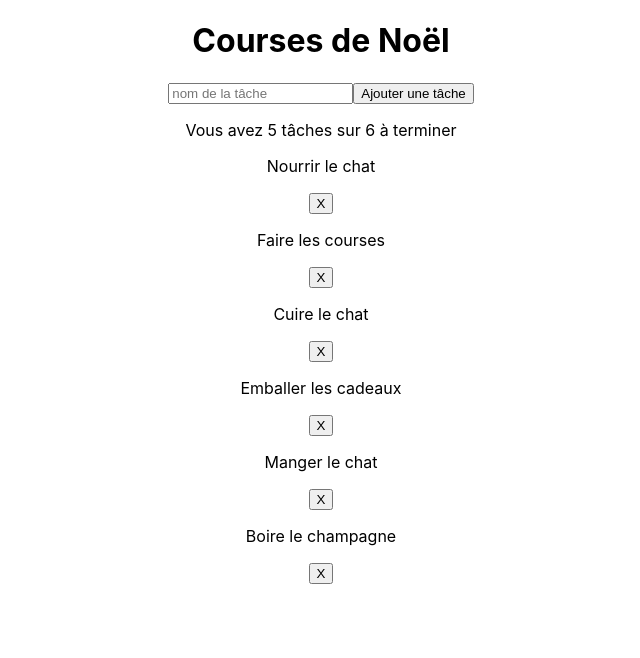
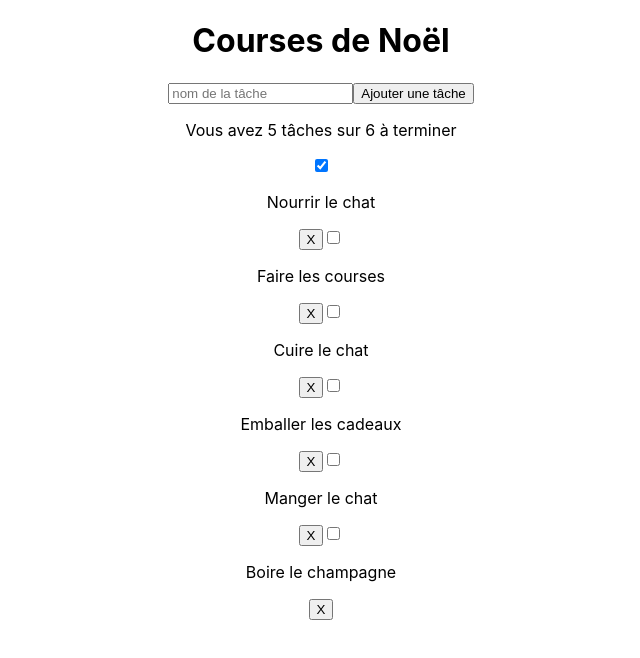
Before and after one commit to cecilejeanneau/toDoList_react-typescript, a React (Create React App) app: page / in a window 1280 px wide. Shown: the top 658 px of the page, without its empty margins (319-959 px from the left). Built offline with nearby package versions, Linux system fonts and the light colour scheme.

Commit message:
✨feature to mark an item as done finished (#3)
Co-authored-by: Feldrise <admin@feldrise.com>

```diff
--- a/src/components/ToDoItem.tsx
+++ b/src/components/ToDoItem.tsx
@@ -3,6 +3,7 @@ import IToDos from '../models/IToDos';
 
 interface IToDoItemProps {
 	onDelete: (task: IToDos) => void;
+	onCheckbox: (task: IToDos) => void;
 	task: IToDos
 }
 
@@ -13,6 +14,29 @@ interface IToDoItemProps {
  */
 function ToDoItem(props: IToDoItemProps) {
 	const {title} = props.task;
+	const {id} = props.task;
+	const {done} = props.task;
+
+	/**
+	 * Delete a task
+	 * @return {void}
+	 */
+	function onDelete(): void {
+		props.onDelete(props.task);
+	}
+
+	/**
+	 * Change state of a task
+	 * @param {React.ChangeEvent<HTMLInputElement>} event change state
+	 * @return {void}
+	 */
+	function onCheck(event: React.ChangeEvent<HTMLInputElement>): void {
+		props.onCheckbox({
+			id,
+			title,
+			done: event.currentTarget.checked,
+		});
+	}
 
 	/**
 	 * Delete a task
@@ -23,10 +47,11 @@ function ToDoItem(props: IToDoItemProps) {
 	}
 
 	return (
-		<div>
+		<label htmlFor={id}>
+			<input type="checkbox" id={id} defaultChecked={done} onChange={onCheck}/>
 			<p>{title}</p>
 			<button type="button" title="Delete" onClick={onDelete}>X</button>
-		</div>
+		</label>
 	);
 }
 
--- a/src/components/ToDoItems.tsx
+++ b/src/components/ToDoItems.tsx
@@ -4,6 +4,7 @@ import ToDoItem from './ToDoItem';
 
 interface IToDoItemsProps {
 	onDelete: (task: IToDos) => void;
+	onCheckbox: (task: IToDos) => void;
 	tasks: IToDos[]
 }
 
@@ -21,7 +22,7 @@ function ToDoItems(props: IToDoItemsProps): JSX.Element {
 		<div>
 			<p>Vous avez {remaining} tâches sur {tasks.length} à terminer</p>
 			{tasks.map((task) => {
-				return <ToDoItem task={task} key={task.id} onDelete={props.onDelete} />;
+				return <ToDoItem onCheckbox={props.onCheckbox} task={task} key={task.id} onDelete={props.onDelete} />;
 			})}
 		</div>
 	);
--- a/src/components/ToDoList.tsx
+++ b/src/components/ToDoList.tsx
@@ -18,8 +18,9 @@ function ToDoList(): JSX.Element {
 	/**
 	 * create name of task and add task in ToDoList
 	 * @param {string} title Title of task
+	 * @return {void}
 	 */
-	function add(title: string) {
+	function add(title: string): void {
 		toDoList.tasks.push({
 			id: nanoid(),
 			done: false,
@@ -34,9 +35,20 @@ function ToDoList(): JSX.Element {
 	 * @param {IToDos} task
 	 * @return {void}
 	 */
-	function onDelete(task: IToDos) {
+	function onDelete(task: IToDos): void {
 		const pos = toDoList.tasks.findIndex((t) => t.id === task.id);
 		toDoList.tasks.splice(pos, 1);
+		setToDoList(structuredClone(toDoList));
+	}
+
+	/**
+	 * Change state of a task
+	 * @param {IToDos} task task from tasks list
+	 * @return {void}
+	 */
+	function onCheckbox(task: IToDos):void {
+		const pos = toDoList.tasks.findIndex((t) => t.id === task.id);
+		toDoList.tasks.splice(pos, 1, task);
 		setToDoList(structuredClone(toDoList));
 	}
 
@@ -45,7 +57,7 @@ function ToDoList(): JSX.Element {
 			<h1>{toDoList.title}</h1>
 
 			<ToDoForm onNewTask={add} />
-			<ToDoItems tasks={toDoList.tasks} onDelete={onDelete}/>
+			<ToDoItems tasks={toDoList.tasks} onDelete={onDelete} onCheckbox={onCheckbox} />
 		</div>
 	);
 }
```
Also changed, not shown: public/background.png (added).
